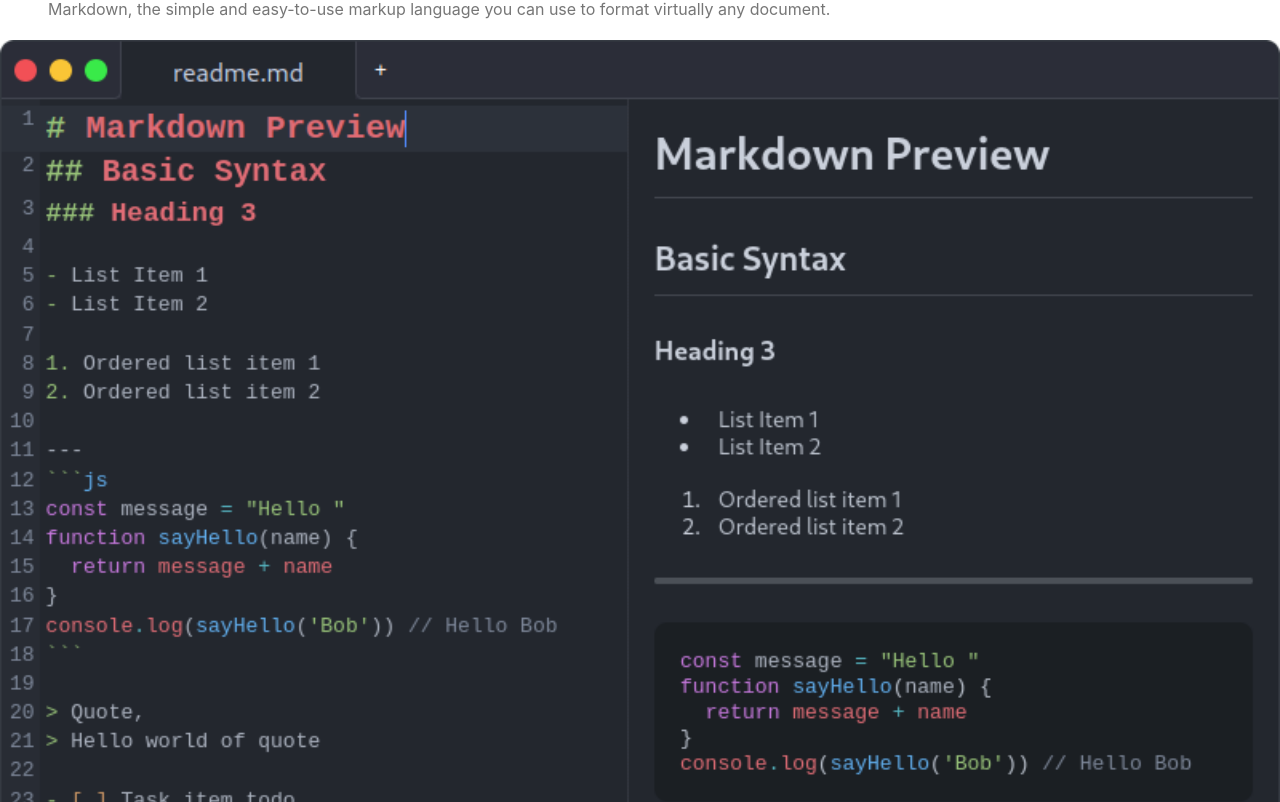
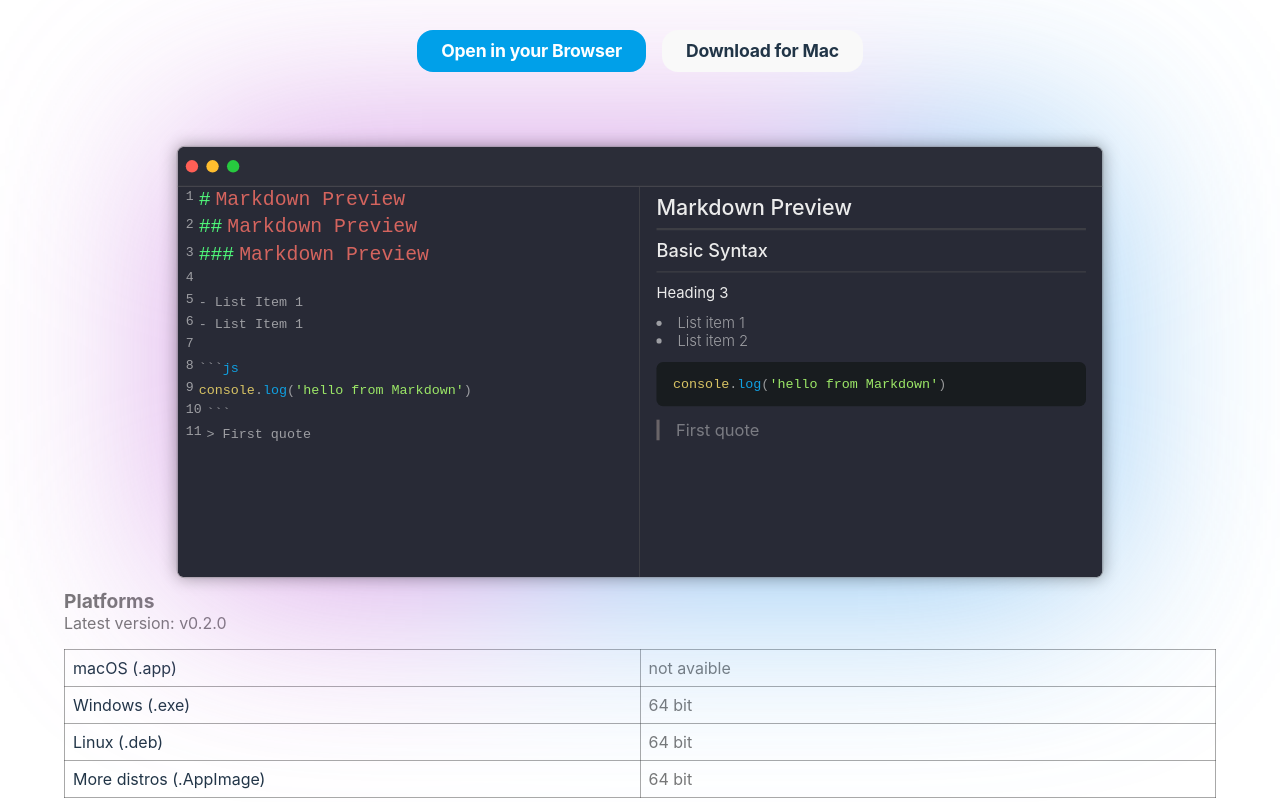
Before and after one commit to rundevs/rundev, a Next.js app: page / in a window 1280 px wide. Shown: the part 338-1140 px from the top of the page. Built offline with nearby package versions, Linux system fonts and the light colour scheme.

Commit message:
feat: adding more content of home page presentation

```diff
--- a/pages/index.js
+++ b/pages/index.js
@@ -1,13 +1,19 @@
 import Head from 'next/head'
 import Image from 'next/image'
 import Link from 'next/link'
-import { Fragment } from 'react'
+import { Fragment, useEffect, useState } from 'react'
+import Frame from '../components/FrameMD/Frame'
 import Layout from '../components/layout/Layout'
 import style from '../styles/index.module.css'
-/**
- * @todo check what operaton system the user is using
- */
+
 function Home() {
+  const [platform, setPlatform] = useState('Platform')
+
+  useEffect(() => {
+    typeof navigator !== 'undefined' &&
+      setPlatform(navigator.userAgent.indexOf('Win') !== -1 ? 'Windows' : 'Mac')
+  }, [])
+
   return (
     <Fragment>
       <Head>
@@ -19,19 +25,45 @@ function Home() {
           <header className={style.title}>
             <h2>The <span className={style.textYellow}> Markdown language</span> text editor with <span className={style.textBlue}>preview</span></h2>
           </header>
-          <p>Get maximum readability and ease, taking workflow and accomplish more.</p>
-          <p>Markdown, the simple and easy-to-use markup language you can use to format virtually any document.</p>
-          <Link href='/'>
-            <a>Open in your Browser</a>
-          </Link>
-          <Link href='/'>
-            <a>Download for </a>
-          </Link>
-          <div className={style.imgSticky}>
-            <figure className={style.image}>
-              <Image src='/md-demo.png' alt='Markdown Preview' layout='fill' objectFit='contain' priority={true} quality={100} />
-            </figure>
+          <div className={style.tagline}>
+            <p>Get maximum readability and ease, taking workflow and accomplish more.</p>
           </div>
+          <article className={style.action}>
+            <Link href='/app'>
+              <a className={style.actionLink}>Open in your Browser</a>
+            </Link>
+            <Link href='/'>
+              <a className={style.actionLink}>Download for {platform}</a>
+            </Link>
+          </article>
+          <article className={style.demo}>
+            <div className={style.shadow} />
+            <Frame />
+          </article>
+          <article className={style.platforms}>
+            <h2>Platforms</h2>
+            <p>Latest version: v0.2.0</p>
+            <table className={style.table}>
+              <tbody>
+                <tr>
+                  <td>macOS (.app)</td>
+                  <td>not avaible</td>
+                </tr>
+                <tr>
+                  <td>Windows (.exe)</td>
+                  <td>64 bit</td>
+                </tr>
+                <tr>
+                  <td>Linux (.deb)</td>
+                  <td>64 bit</td>
+                </tr>
+                <tr>
+                  <td>More distros (.AppImage)</td>
+                  <td>64 bit</td>
+                </tr>
+              </tbody>
+            </table>
+          </article>
         </section>
         <section className={style.content}>
           {Array.from(Array(60).keys()).map((key) => (<span key={key}>Hello world {key}</span>))}
```
